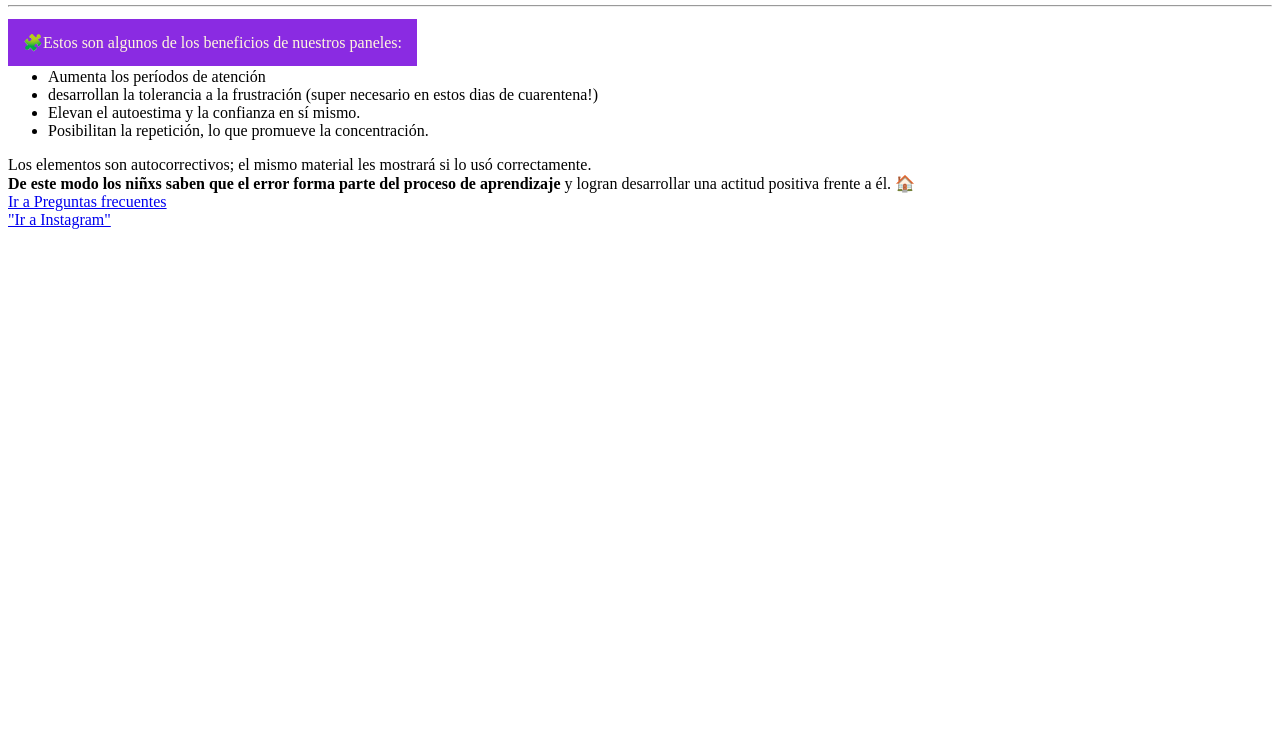
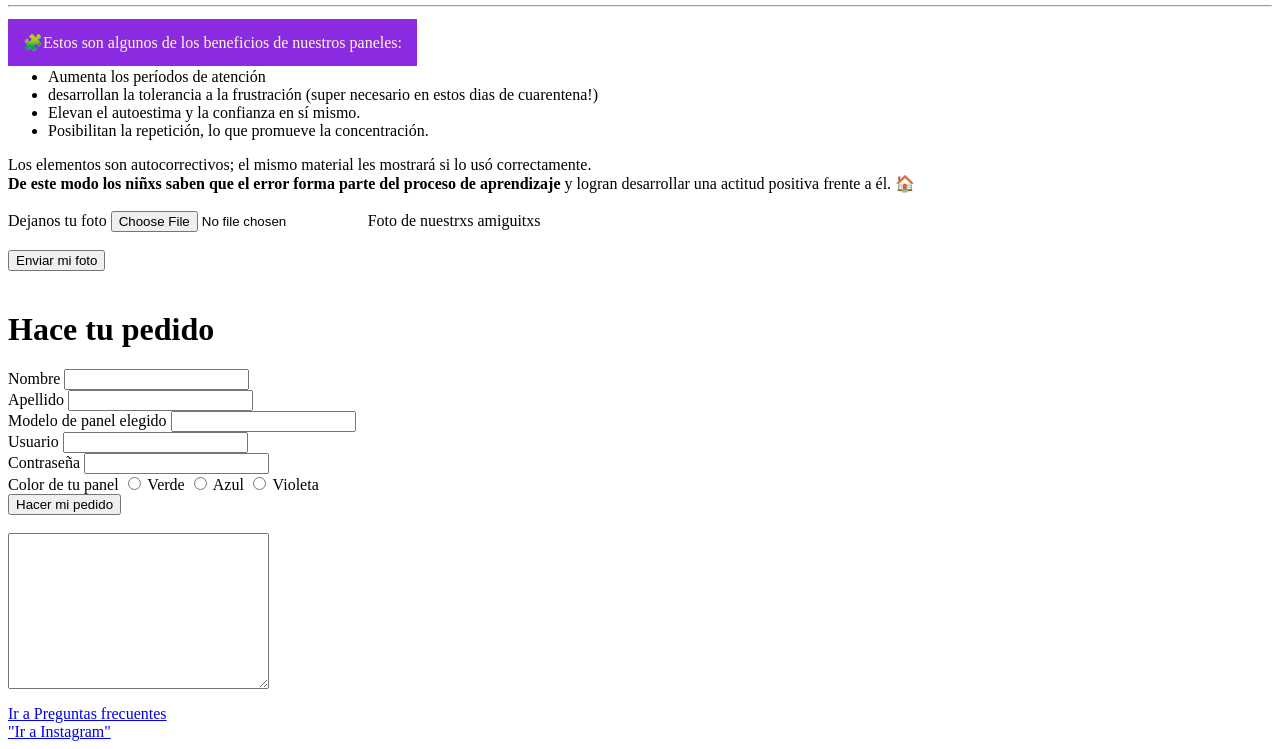
Before and after one commit to roreartes/primer-html, a plain HTML site: page index.html in a window 1280 px wide. Shown: the part 676-1425 px from the top of the page. Before the commit the page ends 913 px from the top, so only its background shows below. Drawn offline with Linux system fonts and the light colour scheme.

Commit message:
incluyo practica de formularios e inputs

```diff
--- a/index.html
+++ b/index.html
@@ -40,8 +40,68 @@
     <strong>De este modo los niñxs saben que el error forma parte del proceso de aprendizaje</strong>
      y logran desarrollar una actitud positiva frente a él. 🏠</span>
     <br>
+    <br>
+
+    <span>Dejanos tu foto</span>
+    <label for="">
+        <input name="amigos" type="file">
+        Foto de nuestrxs amiguitxs
+    </label>
+    <br>
+    <br>
+    <input type="submit" value="Enviar mi foto">
+
 </div>
 
+
+<br>
+
+<h1>Hace tu pedido</h1>
+<form action="">
+
+  <label for="nombre">Nombre</label>
+<input id="nombre" name="nombre" type="text">
+<br>
+<label for="apellido">Apellido</label>
+<input id= "apellido" name="apellido" type="text">
+<br>
+<label for="modelopanel">Modelo de panel elegido</label>
+<input id="modelopanel"name="modelopanel" type="text">
+<br>
+<label for="usuario">Usuario</label>
+<input id="usuario"name="usuario" type="text">
+<br>
+<label for="password">Contraseña</label>
+<input id="password"name="password" type="password" maxlenght="10">
+<br>
+<span>Color de tu panel</span>
+
+<label>
+  <input name="color_panel" type="radio" value="verde">
+  Verde
+ </label>
+
+ <label>
+  <input name="color_panel" type="radio" value="azul">
+  Azul
+ </label>
+
+ <label >
+  <input name="color_panel" type="radio" value="violeta">
+  Violeta
+ </label>
+<br>
+
+
+<div><input type="submit" value="Hacer mi pedido">
+</div>
+
+<br>
+<label>
+    <textarea name="descripcion" cols="30" rows="10"></textarea>
+</label>
+
+</form>
     <a href="preguntas-frecuentes.html">Ir a Preguntas frecuentes</a>
         <br>
 
```
Also changed, not shown: formularios.html (+30 -1 lines).
